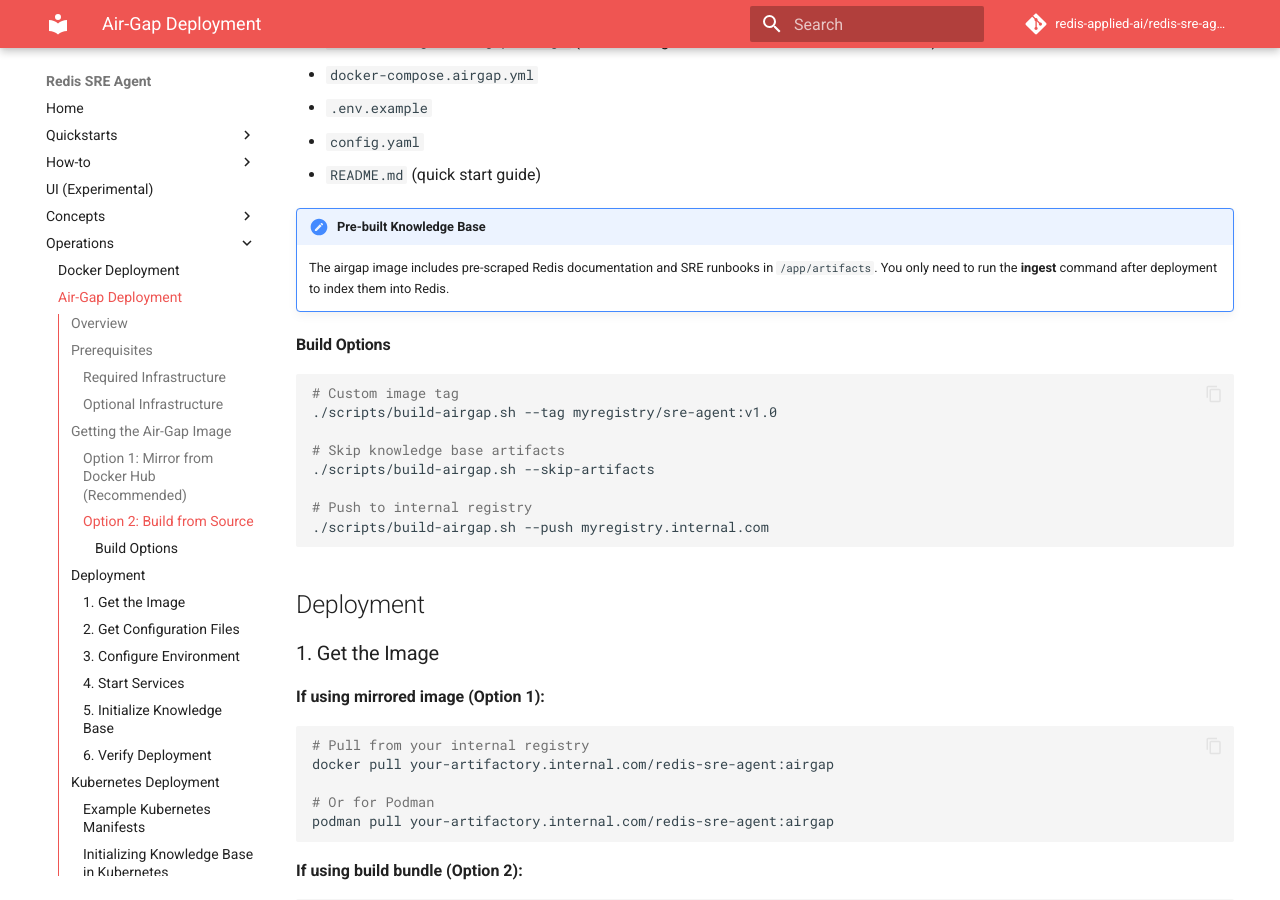
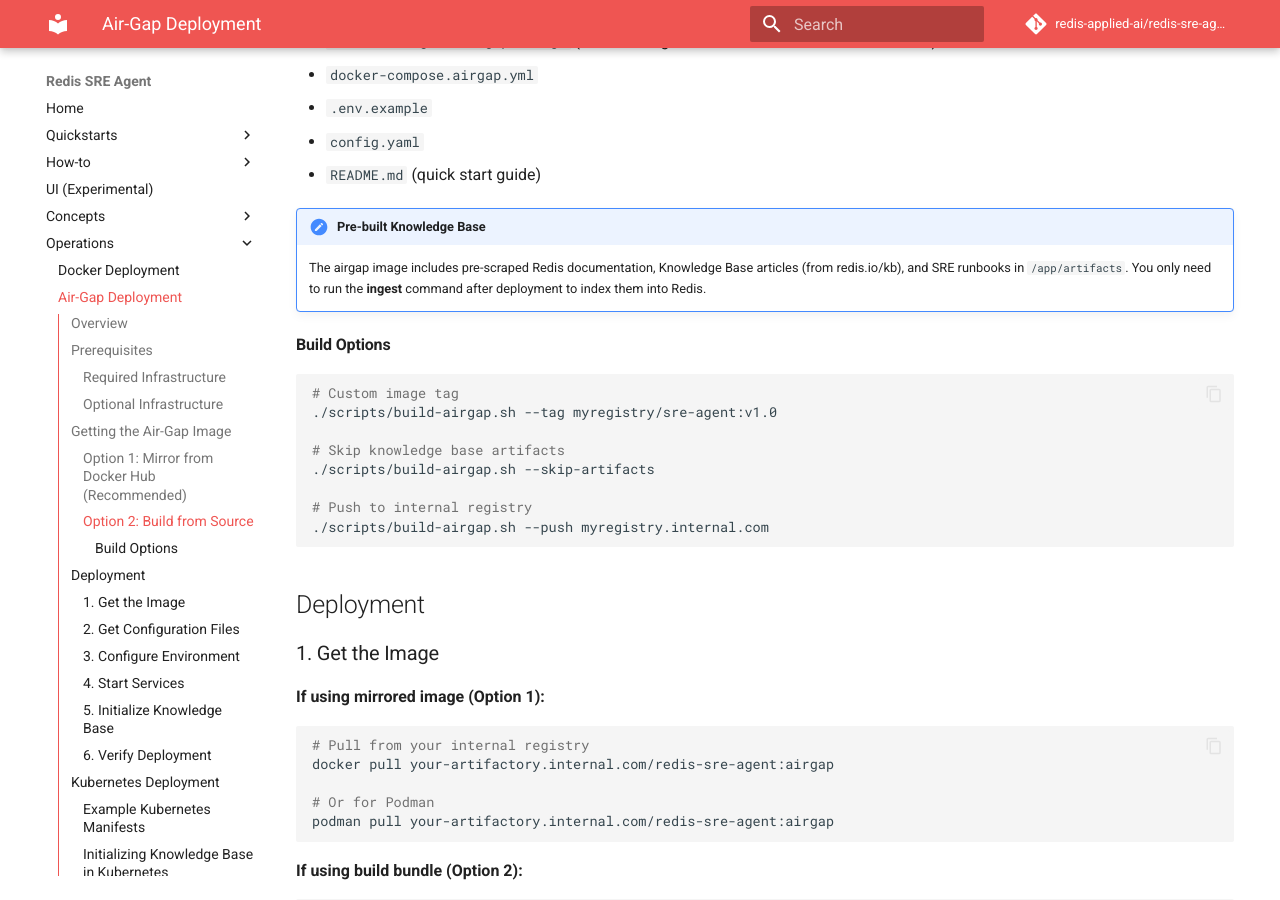
Before and after one commit to redis-applied-ai/redis-sre-agent, an MkDocs documentation site: the page built from docs/operations/airgap-deployment.md, in a window 1280 px wide and 900 px high, scrolled down 2151 px. Built offline with MkDocs 1.6.1 and Material for MkDocs 9.7.7, drawn with Linux system fonts in a browser that asks for light colours; comment, search, counter and statistics services are not loaded.

Commit message:
Add redis_kb scraper to airgap build
Scrape redis.io/kb articles at build time so they are
included in the airgap image alongside Redis docs.

```diff
--- a/docs/operations/airgap-deployment.md
+++ b/docs/operations/airgap-deployment.md
@@ -89,9 +89,9 @@
 - `README.md` (quick start guide)
 
 !!! note "Pre-built Knowledge Base"
-    The airgap image includes pre-scraped Redis documentation and SRE runbooks in
-    `/app/artifacts`. You only need to run the **ingest** command after deployment
-    to index them into Redis.
+    The airgap image includes pre-scraped Redis documentation, Knowledge Base articles
+    (from redis.io/kb), and SRE runbooks in `/app/artifacts`. You only need to run the
+    **ingest** command after deployment to index them into Redis.
 
 #### Build Options
 
```
Also changed, not shown: 1 other file.
